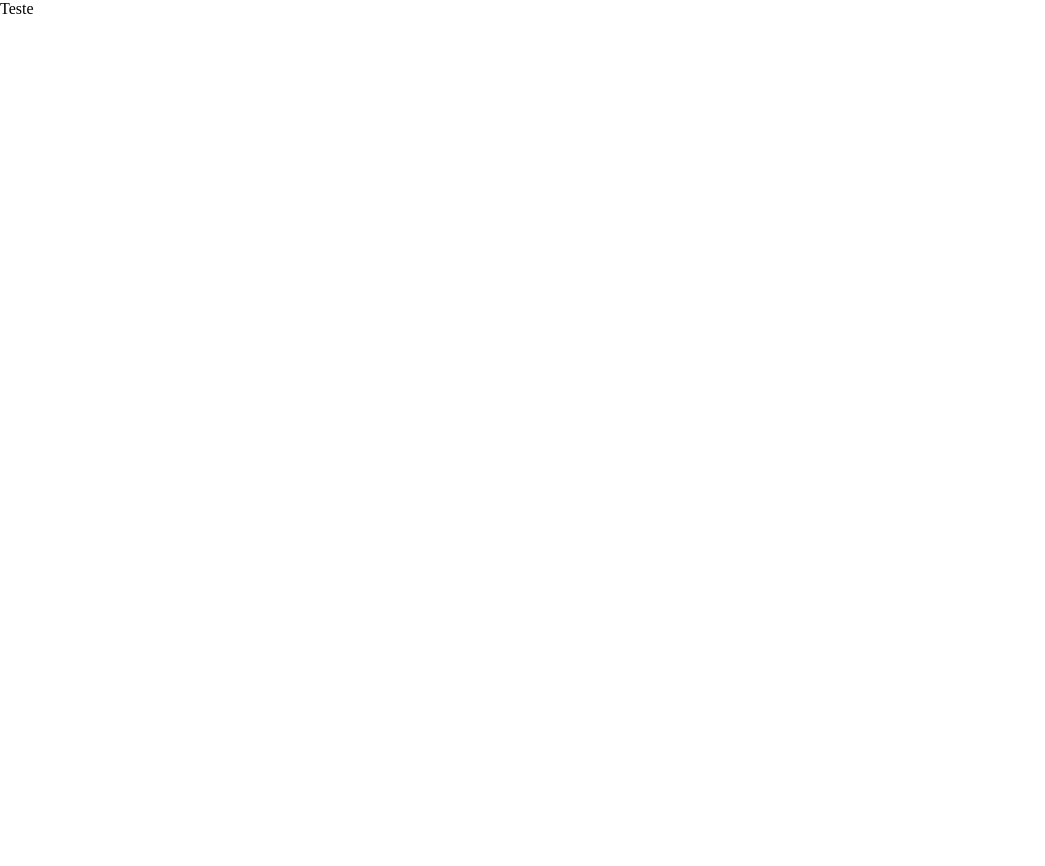
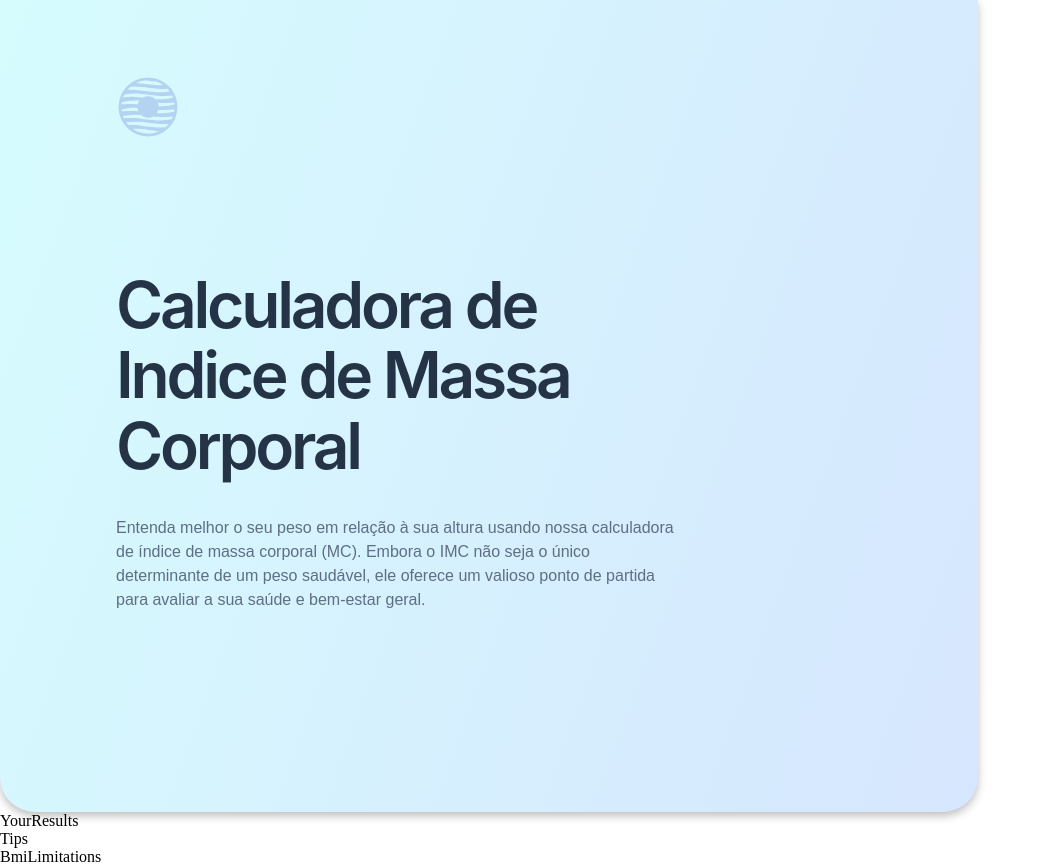
Before and after one commit to BrunoOliveira16/body-mass-index-calculator, a React (Create React App) app: page / in a window 1280 px wide. Shown: the whole page, without its empty margins (0-1045 px from the left). Before the commit the page ends 800 px from the top, so only its background shows below. Built offline with nearby package versions, Linux system fonts and the light colour scheme; a web font is replaced by a local one.

Commit message:
:sparkles: feat: modificado estilo global, app e criado containers da pagina

```diff
--- a/src/App.tsx
+++ b/src/App.tsx
@@ -1,10 +1,19 @@
-import GlobalStyle from './globalStyle'
+import BmiLimitations from './containers/BmiLimitations'
+import Hero from './containers/Hero'
+import Tips from './containers/Tips'
+import YourResults from './containers/YourResult'
+import GlobalStyle, { Container } from './globalStyle'
 
 function App() {
   return (
     <>
       <GlobalStyle />
-      Teste
+      <Container>
+        <Hero />
+        <YourResults />
+        <Tips />
+        <BmiLimitations />
+      </Container>
     </>
   )
 }
--- /dev/null
+++ b/src/containers/BmiLimitations/index.tsx
@@ -0,0 +1,5 @@
+const BmiLimitations = () => {
+  return <div>BmiLimitations</div>
+}
+
+export default BmiLimitations
--- /dev/null
+++ b/src/containers/BmiLimitations/styles.ts
@@ -0,0 +1,3 @@
+import styled from 'styled-components'
+
+export const S = {}
--- /dev/null
+++ b/src/containers/Tips/index.tsx
@@ -0,0 +1,5 @@
+const Tips = () => {
+  return <div>Tips</div>
+}
+
+export default Tips
--- /dev/null
+++ b/src/containers/Tips/styles.ts
@@ -0,0 +1,3 @@
+import styled from 'styled-components'
+
+export const S = {}
--- /dev/null
+++ b/src/containers/YourResult/index.tsx
@@ -0,0 +1,5 @@
+const YourResults = () => {
+  return <div>YourResults</div>
+}
+
+export default YourResults
--- /dev/null
+++ b/src/containers/YourResult/styles.ts
@@ -0,0 +1,3 @@
+import styled from 'styled-components'
+
+export const S = {}
--- a/src/globalStyle.ts
+++ b/src/globalStyle.ts
@@ -1,4 +1,4 @@
-import { createGlobalStyle } from 'styled-components'
+import styled, { createGlobalStyle } from 'styled-components'
 
 const GlobalStyle = createGlobalStyle`
     * {
@@ -22,3 +22,9 @@ const GlobalStyle = createGlobalStyle`
       }
 `
 export default GlobalStyle
+
+export const Container = styled.main`
+  max-width: 1440px;
+  width: 100%;
+  margin: 0 auto;
+`
```
